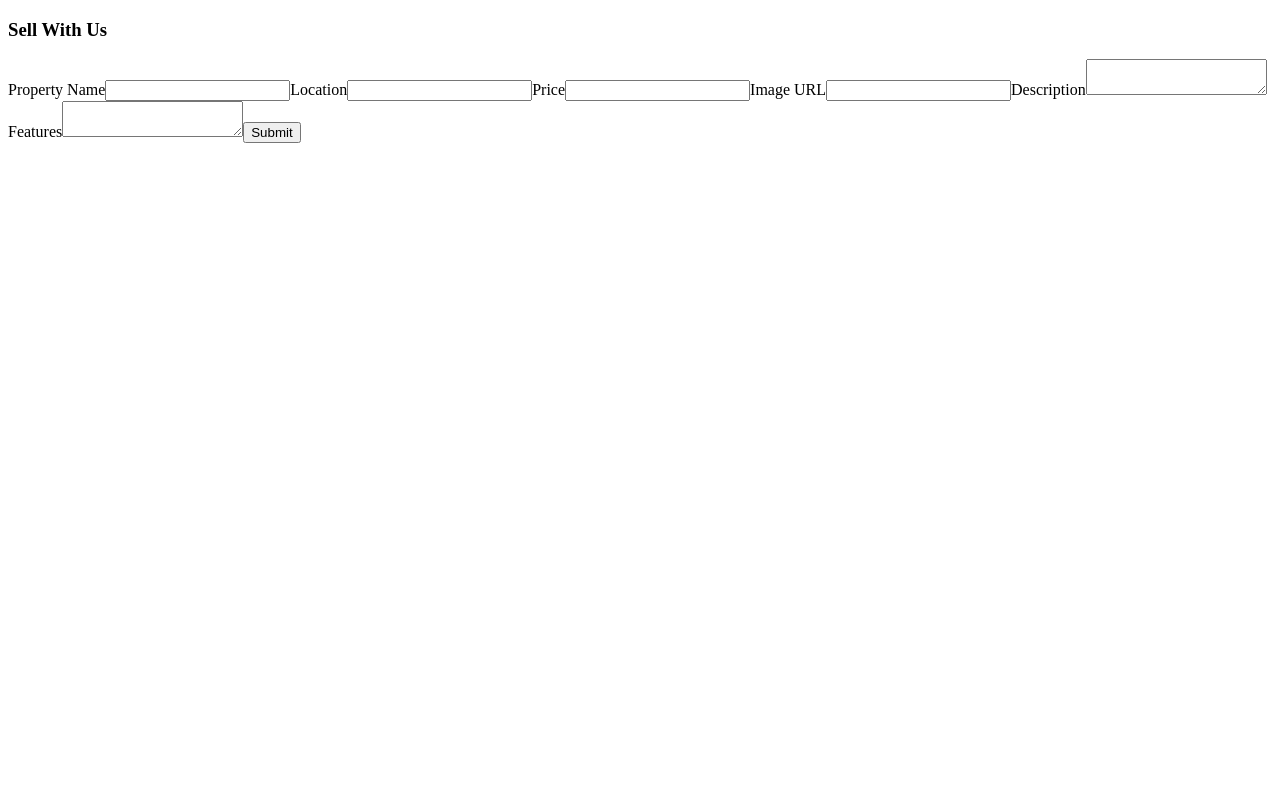
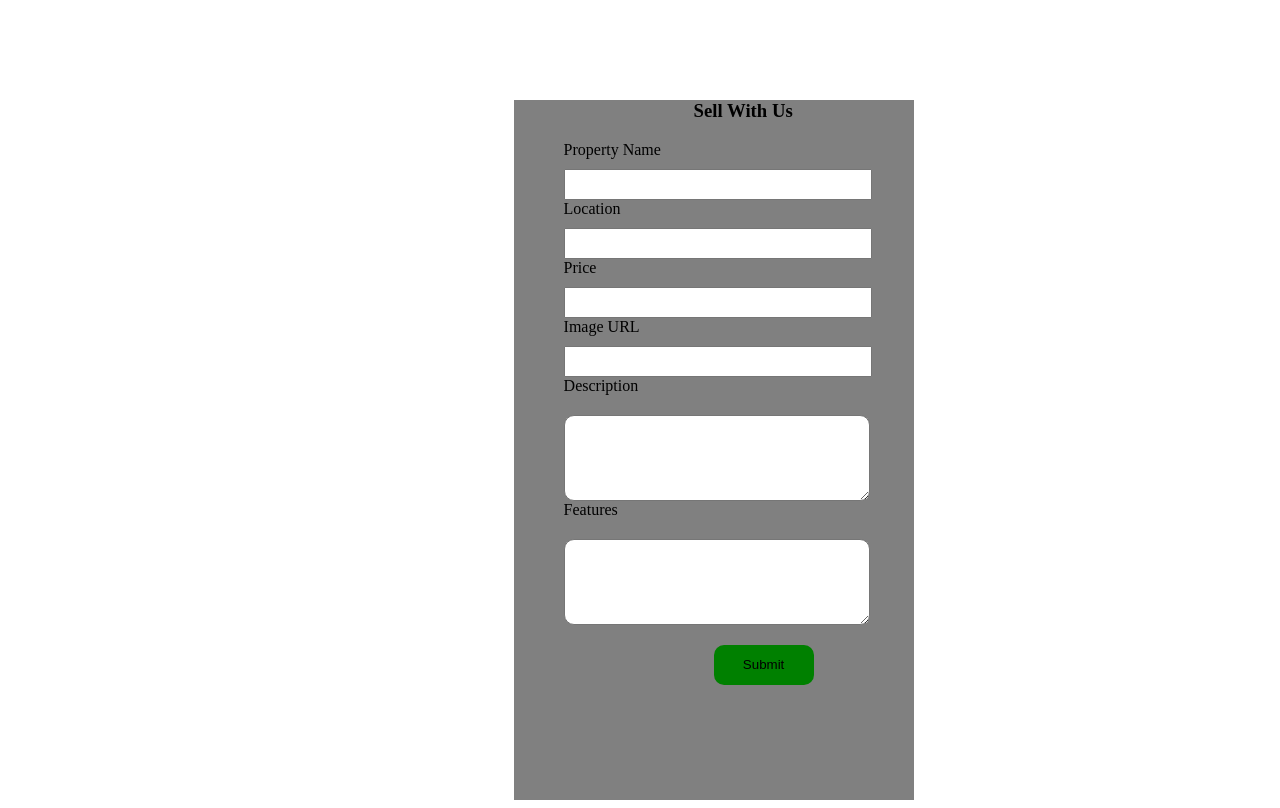
Before and after one commit to mbuimbogo/Makao-Homes-frontend, a React (Create React App) app in the folder makao-homes/: page / in a window 1280 px wide. Built offline with nearby package versions, Linux system fonts and the light colour scheme.

Commit message:
Style AddProperty form

```diff
--- a/makao-homes/src/index.css
+++ b/makao-homes/src/index.css
@@ -11,6 +11,58 @@ code {
   font-family: source-code-pro, Menlo, Monaco, Consolas, 'Courier New',
     monospace;
 } */
-form{
+/* form{
   display: block;
+  background-color: brown;
+} */
+.addProperty{
+    position: relative;
+      top: 5%;
+      left: 40%;
+      width: 400px;
+      height: 700px;
+      background-color: gray;
+      margin-top: 100px;
+
 }
+form input{
+  display: block;
+  margin-top: 10px;
+  margin-left: 50px;
+  width: 300px;
+  height: 25px;
+  border-style: ;
+
+
+}
+form textarea {
+  display: block;
+  margin-top: 20px;
+  margin-left: 50px;
+  width: 300px;
+  border-radius: 10px;
+  height: 80px;
+
+}
+form button {
+
+ background-color: green;
+ margin-left: 200px;
+ margin-top: 20px;
+ width: 100px;
+ height: 40px;
+ align-items: center;
+ border-radius: 10px;
+ border-style: none;
+
+}
+form label{
+  margin-left: 50px;
+  margin-top: 10px;
+}
+h3{
+  align-content: center;
+}
+#sellTitle{
+  margin-left:180px ;
+}
```
